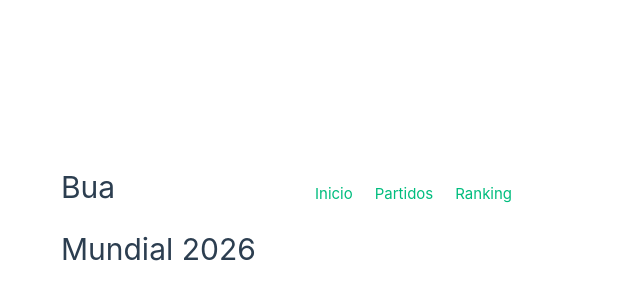
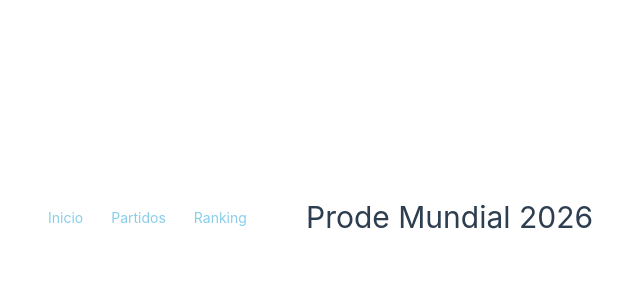
Before and after one commit to BauOrtiz/Trabajo-Practico-Pnt2, a Vue app in the folder pnt2tp/: page /home in a window 1280 px wide. Shown: the part 182-482 px from the top of the page, without its empty margins (344-984 px from the left). Built offline with nearby package versions, Linux system fonts and the light colour scheme.

Commit message:
aplicando estilos basicos

```diff
--- a/pnt2tp/src/App.vue
+++ b/pnt2tp/src/App.vue
@@ -2,7 +2,6 @@
 </script>
 
 <template>
-  <h1>Bua</h1>
   <nav>
     <router-link to="/home">Inicio</router-link>
     <router-link to="/partidos">Partidos</router-link>
@@ -17,7 +16,22 @@
 <style scoped>
 nav {
   display: flex;
+  justify-content: center;
   gap: 1rem;
-  padding: 1rem;
+  padding: 0.75rem;
+  background-color: white;
+  border-radius: 20px;
+  text-align: center;
+  font-size: 0.875rem;
+}
+
+nav a {
+  color: #87CEEB;
+  padding: 2px 6px;
+  border-radius: 10px;
+}
+nav a:hover {
+  color: #1E90FF;
+  background-color: rgb(252, 252, 109);
 }
 </style>
--- a/pnt2tp/src/views/Home.vue
+++ b/pnt2tp/src/views/Home.vue
@@ -3,9 +3,12 @@
 </script>
 
 <template>
-  <h1>Mundial 2026</h1>
+  <h1 class="title">Prode Mundial 2026</h1>
 </template>
 
 <style scoped>
-
+.title {
+  text-align: center;
+  margin-left: 10px;
+}
 </style>
```
